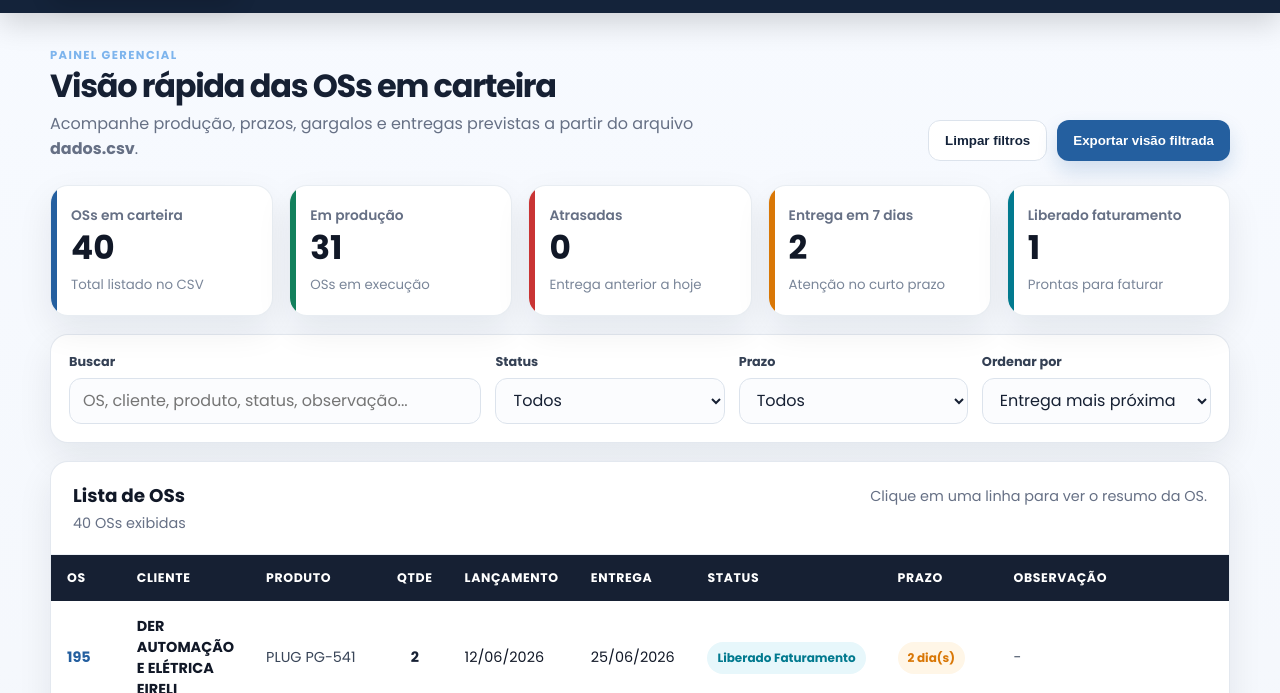
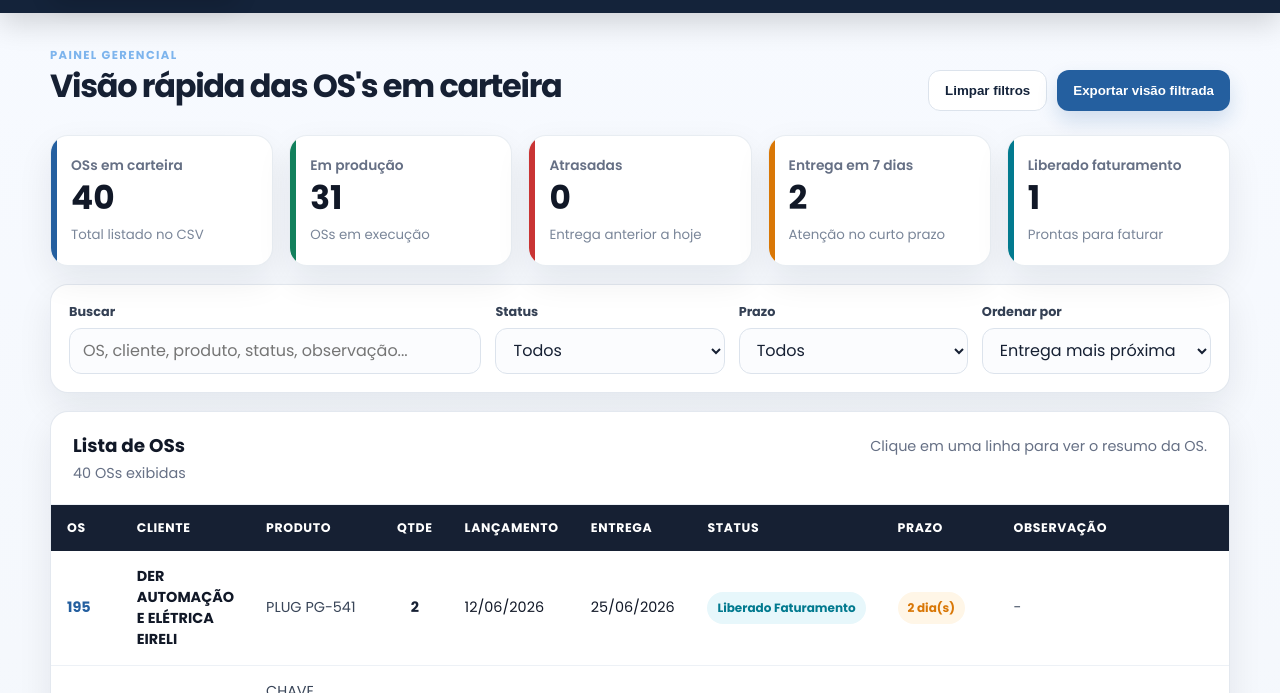
Before and after one commit to MatheusFuccio/controle-producao-v3, a plain HTML site: page index.html in a window 1280 px wide. Shown: the part 73-766 px from the top of the page. Drawn offline with Linux system fonts and the light colour scheme.

Commit message:
Add files via upload

```diff
--- a/index.html
+++ b/index.html
@@ -30,8 +30,7 @@
     <section class="hero">
       <div>
         <p class="eyebrow">Painel gerencial</p>
-        <h2>Visão rápida das OSs em carteira</h2>
-        <p class="hero__text">Acompanhe produção, prazos, gargalos e entregas previstas a partir do arquivo <strong>dados.csv</strong>.</p>
+        <h2>Visão rápida das OS's em carteira</h2>
       </div>
       <div class="hero__actions">
         <button class="btn btn--secondary" id="btnLimparFiltros">Limpar filtros</button>
```
